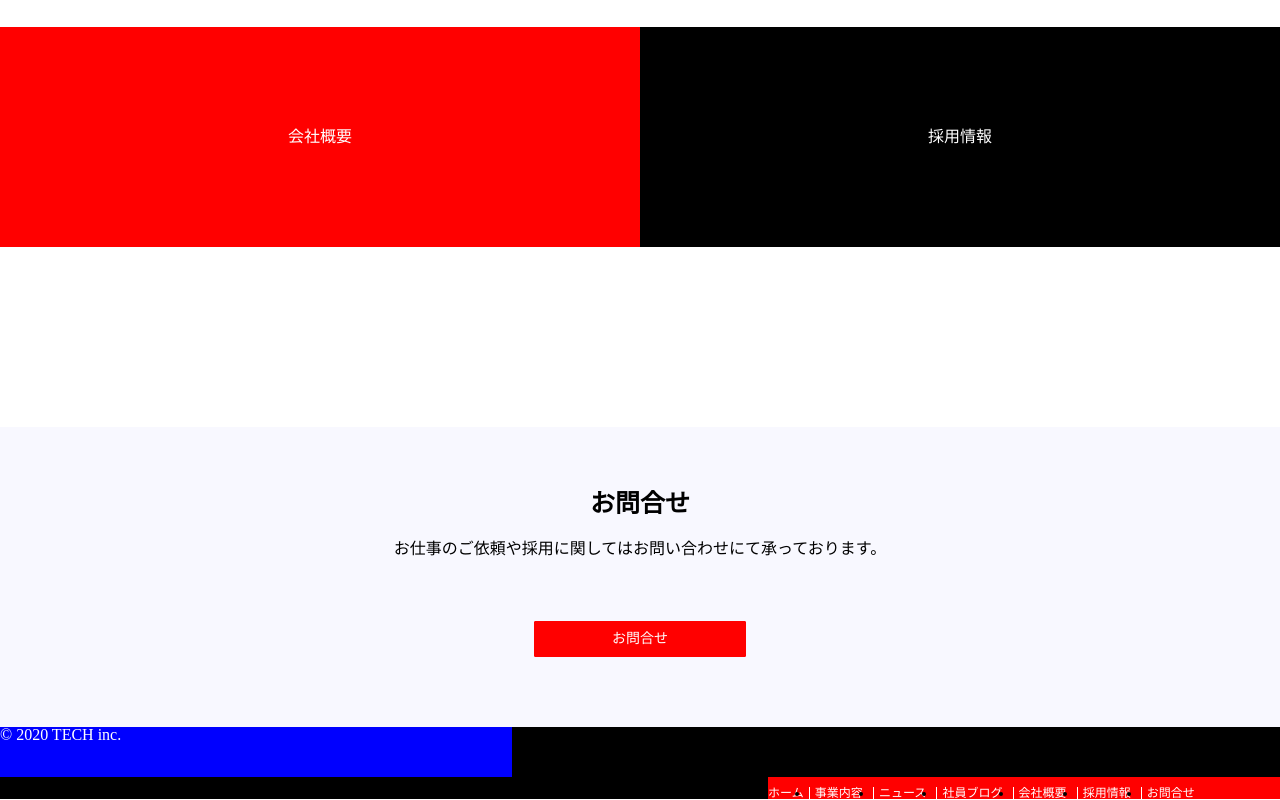
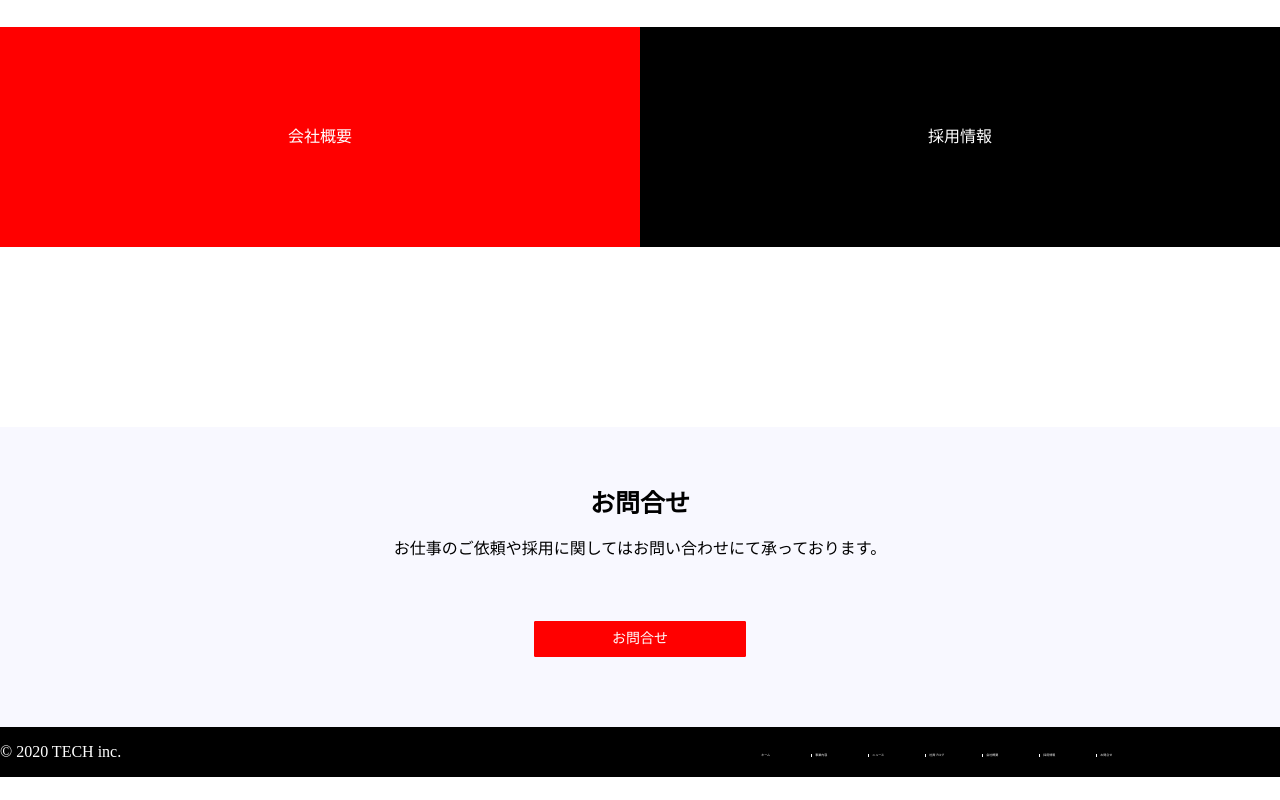
Before and after one commit to sashoyusuke/0226, a plain HTML site: page index.html in a window 1280 px wide. Shown: the part 2806-3606 px from the top of the page. After the commit the page ends 3583 px from the top, so only its background shows below. Drawn offline with Linux system fonts and the light colour scheme.

Commit message:
first-commit

```diff
--- a/css/blog.css
+++ b/css/blog.css
@@ -192,18 +192,21 @@ input, select {
 }
 .footer{
     background: black;
-    height: auto;
+    height: 50px;
+    display: flex;
+align-items: center;
 }
 .footer-nav-list{
     display: flex;
-    margin-left: 60%;
-    background: red;
+    margin-left: 50%;
 }
 
 .footer-nav-list li{
-    margin-right: 1%;
-    font-size: 12px;
+    margin-right: 0%;
+    font-size: 3px;
     margin-top: 2%;
+    width: 50px;
+
 }
 
 .footer-nav-list a{
@@ -211,7 +214,7 @@ input, select {
 }
 .footer-nav-list li+li{
     border-left: 1px solid white;
-    padding:0 5px 0;
+    padding:0 3px 0;
 }
 
 .footer-nav-list a{
@@ -220,9 +223,7 @@ input, select {
 .copyright{
     color: white;
     display: block;
-    background: blue;
-    width: 40%;
-    height: 50px;
+
     }
 
 @media screen and (max-width: 768px) {
--- a/css/company.css
+++ b/css/company.css
@@ -190,18 +190,21 @@ border-top: 1px solid black;
 }
 .footer{
     background: black;
-    height: auto;
+    height: 50px;
+    display: flex;
+align-items: center;
 }
 .footer-nav-list{
     display: flex;
-    margin-left: 60%;
-    background: red;
+    margin-left: 50%;
 }
 
 .footer-nav-list li{
-    margin-right: 1%;
-    font-size: 12px;
+    margin-right: 0%;
+    font-size: 3px;
     margin-top: 2%;
+    width: 50px;
+
 }
 
 .footer-nav-list a{
@@ -209,7 +212,7 @@ border-top: 1px solid black;
 }
 .footer-nav-list li+li{
     border-left: 1px solid white;
-    padding:0 5px 0;
+    padding:0 3px 0;
 }
 
 .footer-nav-list a{
@@ -218,9 +221,7 @@ border-top: 1px solid black;
 .copyright{
     color: white;
     display: block;
-    background: blue;
-    width: 40%;
-    height: 50px;
+
     }
 
 @media screen and (max-width: 768px) {
--- a/css/contact.css
+++ b/css/contact.css
@@ -173,18 +173,21 @@ textarea {
 }
 .footer{
     background: black;
-    height: auto;
+    height: 50px;
+    display: flex;
+align-items: center;
 }
 .footer-nav-list{
     display: flex;
-    margin-left: 60%;
-    background: red;
+    margin-left: 50%;
 }
 
 .footer-nav-list li{
-    margin-right: 1%;
-    font-size: 12px;
+    margin-right: 0%;
+    font-size: 3px;
     margin-top: 2%;
+    width: 50px;
+
 }
 
 .footer-nav-list a{
@@ -192,7 +195,7 @@ textarea {
 }
 .footer-nav-list li+li{
     border-left: 1px solid white;
-    padding:0 5px 0;
+    padding:0 3px 0;
 }
 
 .footer-nav-list a{
@@ -201,9 +204,7 @@ textarea {
 .copyright{
     color: white;
     display: block;
-    background: blue;
-    width: 40%;
-    height: 50px;
+
     }
 
 @media screen and (max-width: 768px) {
--- a/css/news.css
+++ b/css/news.css
@@ -213,18 +213,21 @@ input, select {
 }
 .footer{
     background: black;
-    height: auto;
+    height: 50px;
+    display: flex;
+align-items: center;
 }
 .footer-nav-list{
     display: flex;
-    margin-left: 60%;
-    background: red;
+    margin-left: 50%;
 }
 
 .footer-nav-list li{
-    margin-right: 1%;
-    font-size: 12px;
+    margin-right: 0%;
+    font-size: 3px;
     margin-top: 2%;
+    width: 50px;
+
 }
 
 .footer-nav-list a{
@@ -232,7 +235,7 @@ input, select {
 }
 .footer-nav-list li+li{
     border-left: 1px solid white;
-    padding:0 5px 0;
+    padding:0 3px 0;
 }
 
 .footer-nav-list a{
@@ -241,9 +244,7 @@ input, select {
 .copyright{
     color: white;
     display: block;
-    background: blue;
-    width: 40%;
-    height: 50px;
+
     }
 
 
--- a/css/recruit.css
+++ b/css/recruit.css
@@ -209,18 +209,21 @@ input, select {
 
 .footer{
     background: black;
-    height: auto;
+    height: 50px;
+    display: flex;
+align-items: center;
 }
 .footer-nav-list{
     display: flex;
-    margin-left: 60%;
-    background: red;
+    margin-left: 50%;
 }
 
 .footer-nav-list li{
-    margin-right: 1%;
-    font-size: 12px;
+    margin-right: 0%;
+    font-size: 3px;
     margin-top: 2%;
+    width: 50px;
+
 }
 
 .footer-nav-list a{
@@ -228,7 +231,7 @@ input, select {
 }
 .footer-nav-list li+li{
     border-left: 1px solid white;
-    padding:0 5px 0;
+    padding:0 3px 0;
 }
 
 .footer-nav-list a{
@@ -237,13 +240,11 @@ input, select {
 .copyright{
     color: white;
     display: block;
-    background: blue;
-    width: 40%;
-    height: 50px;
+
     }
 
 @media screen and (max-width: 768px){
-  .footer{
+.footer{
     text-align: center;
     }
  .footer-nav-list{
@@ -268,6 +269,7 @@ input, select {
     height: auto;
     padding-top:3%;
 }
+
 
 #hamburger {
   width: 40px;
--- a/css/service.css
+++ b/css/service.css
@@ -197,18 +197,21 @@ input, select {
 }
 .footer{
     background: black;
-    height: auto;
+    height: 50px;
+    display: flex;
+align-items: center;
 }
 .footer-nav-list{
     display: flex;
-    margin-left: 60%;
-    background: red;
+    margin-left: 50%;
 }
 
 .footer-nav-list li{
-    margin-right: 1%;
-    font-size: 12px;
+    margin-right: 0%;
+    font-size: 3px;
     margin-top: 2%;
+    width: 50px;
+
 }
 
 .footer-nav-list a{
@@ -216,7 +219,7 @@ input, select {
 }
 .footer-nav-list li+li{
     border-left: 1px solid white;
-    padding:0 5px 0;
+    padding:0 3px 0;
 }
 
 .footer-nav-list a{
@@ -225,9 +228,7 @@ input, select {
 .copyright{
     color: white;
     display: block;
-    background: blue;
-    width: 40%;
-    height: 50px;
+
     }
 
 @media screen and (max-width: 768px) {
--- a/css/style.css
+++ b/css/style.css
@@ -451,18 +451,21 @@ input, select {
 
 .footer{
     background: black;
-    height: auto;
+    height: 50px;
+    display: flex;
+align-items: center;
 }
 .footer-nav-list{
     display: flex;
-    margin-left: 60%;
-    background: red;
+    margin-left: 50%;
 }
 
 .footer-nav-list li{
-    margin-right: 1%;
-    font-size: 12px;
+    margin-right: 0%;
+    font-size: 3px;
     margin-top: 2%;
+    width: 50px;
+
 }
 
 .footer-nav-list a{
@@ -470,7 +473,7 @@ input, select {
 }
 .footer-nav-list li+li{
     border-left: 1px solid white;
-    padding:0 5px 0;
+    padding:0 3px 0;
 }
 
 .footer-nav-list a{
@@ -479,11 +482,8 @@ input, select {
 .copyright{
     color: white;
     display: block;
-    background: blue;
-    width: 40%;
-    height: 50px;
 
-}
+    }
 @media screen and (max-width: 768px) {
   #hamburger {
   width: 40px;
```
